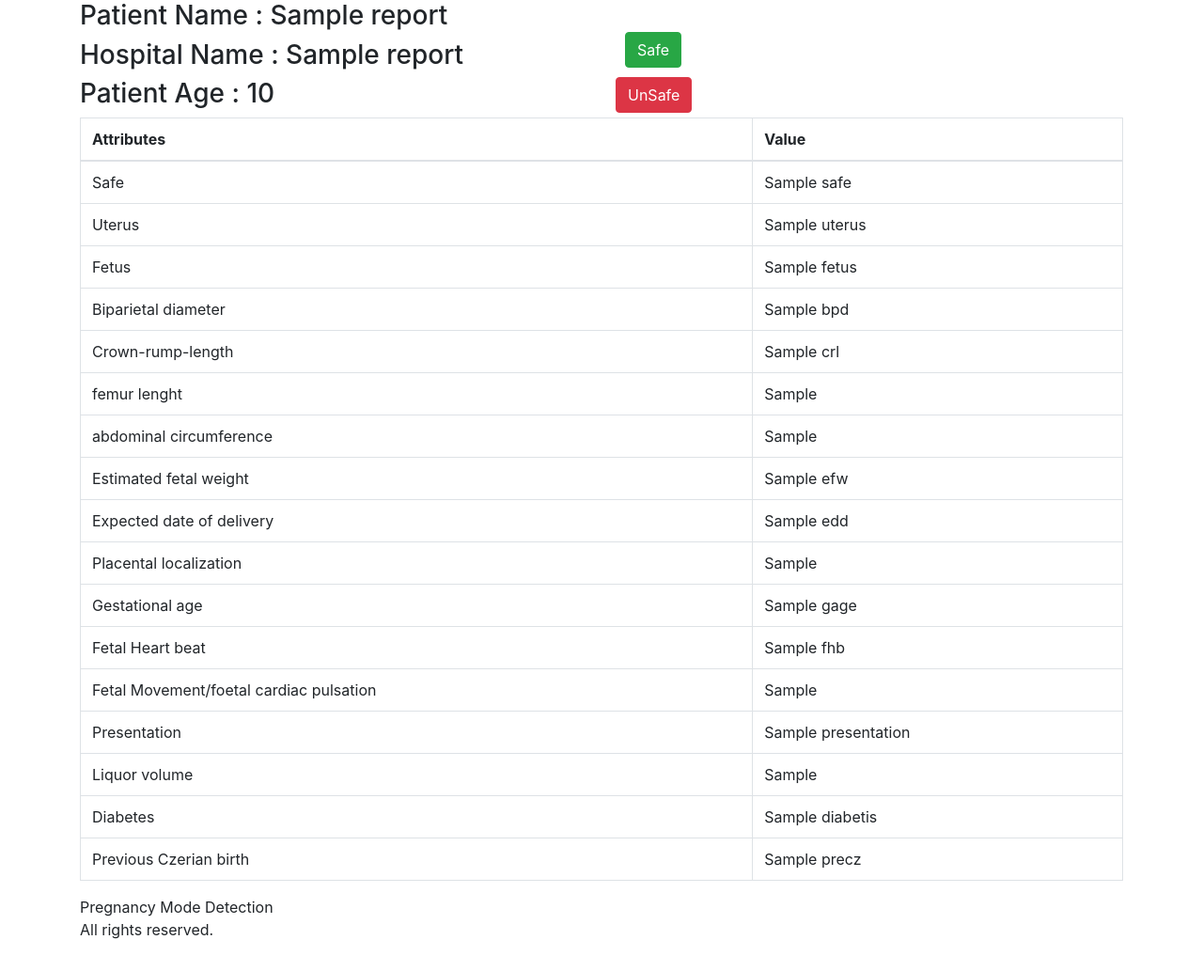
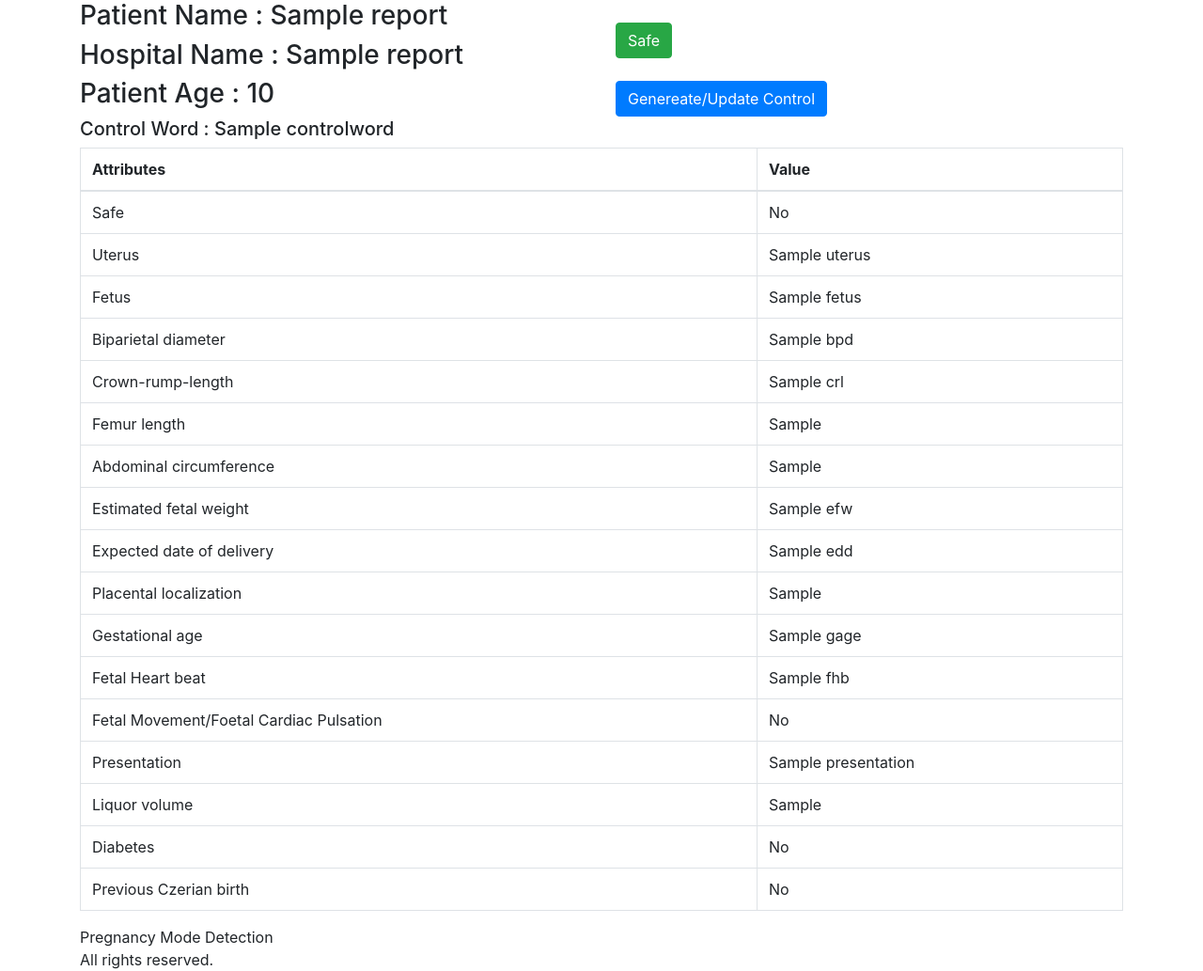
Before and after one commit to Shusmoy108/Pregnancy-Mode-Detection, a Django app: template pregnancy_mode_detection/templates/report.html in a window 1280 px wide. Shown: the part 56-1089 px from the top of the page at 94% size. Before the commit the page ends 1055 px from the top, so only its background shows below. Run offline with Django 3.2, Linux system fonts and the light colour scheme; the template is opened without the code that fills it: most values are stand-ins (such as "Sample title", 1, 10 or a date in 2020); some libraries are stand-ins or nearby versions.

Commit message:
herokudone

```diff
--- a/pregnancy_mode_detection/report.py
+++ b/pregnancy_mode_detection/report.py
@@ -22,6 +22,7 @@ class Report:
 		self.safe="X"
 		self.controlword=""
 	def createcontrol(self):
+		self.controlword=""
 		if self.uterus=='Gravid':
 			self.controlword=self.controlword+"1"
 		else:
@@ -74,7 +75,7 @@ class Report:
 			self.controlword=self.controlword+"1"
 		else:
 			self.controlword=self.controlword+"0"
-		if self.presentation=='1':
+		if self.precz=='1':
 			self.controlword=self.controlword+"1"
 		else:
 			self.controlword=self.controlword+"0"
--- a/pregnancy_mode_detection/templates/report.html
+++ b/pregnancy_mode_detection/templates/report.html
@@ -6,11 +6,19 @@
 			<h3>Patient Name : {{report.pname}}</h3>
 			<h3>Hospital Name : {{report.hname}}</h3>
 			<h3>Patient Age : {{report.age}}</h3>
+			<h5>Control Word : {{report.controlword}}</h5>
 		</div>
 		<div class="col-sm-4">
 			<br/>
-			<a  href="/safe/{{id}}/"><button class="btn btn-success" style="margin: 10;">Safe</button></a><br/>
+			{% if report.safe == "1" %}
 			<a  href="/unsafe/{{id}}/"><button class="btn btn-danger">UnSafe</button></a>
+			{% else %}
+			<a  href="/safe/{{id}}/"><button class="btn btn-success">Safe</button></a>
+
+			{% endif %}
+			<br/>
+			<br/>
+			<a  href="/control/{{id}}/"><button class="btn btn-primary">Genereate/Update Control</button></a>
 		</div>
 
 	</div>
@@ -25,7 +33,12 @@
     <tbody>
 		<tr>
 			<td>Safe</td>
-			<td>{{report.safe}}</td>
+			{% if report.safe == "1" %}
+			<td>Yes</td>
+			{% else %}
+			<td>No</td>
+			{% endif %}
+
 		</tr>
 		<tr>
 			<td>Uterus</td>
@@ -44,11 +57,11 @@
 			<td>{{report.crl}}</td>
 		</tr>
 		<tr>
-			<td>femur lenght</td>
+			<td>Femur length</td>
 			<td>{{report.fl}}</td>
 		</tr>
 		<tr>
-			<td>abdominal circumference </td>
+			<td>Abdominal circumference </td>
 			<td>{{report.ac}}</td>
 		</tr>
 		<tr>
@@ -72,8 +85,12 @@
 			<td>{{report.fhb}}</td>
 		</tr>
 		<tr>
-			<td>Fetal Movement/foetal cardiac pulsation </td>
-			<td>{{report.fm}}</td>
+			<td>Fetal Movement/Foetal Cardiac Pulsation </td>
+			{% if report.fm == "1" %}
+			<td>Yes</td>
+			{% else %}
+			<td>No</td>
+			{% endif %}
 		</tr>
 		<tr>
 			<td>Presentation</td>
@@ -85,11 +102,19 @@
 		</tr>
 		<tr>
 			<td>Diabetes </td>
-			<td>{{report.diabetis}}</td>
+			{% if report.diabetis == "1" %}
+			<td>Yes</td>
+			{% else %}
+			<td>No</td>
+			{% endif %}
 		</tr>
 		<tr>
 			<td>Previous Czerian birth</td>
-			<td>{{report.precz}}</td>
+			{% if report.precz == "1" %}
+			<td>Yes</td>
+			{% else %}
+			<td>No</td>
+			{% endif %}
 		</tr>
 
     </tbody>
--- a/pregnancy_mode_detection/urls.py
+++ b/pregnancy_mode_detection/urls.py
@@ -15,7 +15,7 @@ Including another URLconf
 """
 from django.contrib import admin
 from django.urls import path
-from pregnancy_mode_detection.views import templateexample,form,addreport,showreport,report,login,safe,unsafe
+from pregnancy_mode_detection.views import templateexample,form,addreport,showreport,report,login,safe,unsafe,control
 urlpatterns = [
     path('', login,name="login"),
     path('admin/', admin.site.urls),
@@ -24,5 +24,6 @@ urlpatterns = [
     path('reports/', showreport,name="showreports"),
     path('report/<id>/', report,name="report"),
     path('safe/<id>/', safe,name="safe"),
-    path('unsafe/<id>/', unsafe,name="unsafe")
+    path('unsafe/<id>/', unsafe,name="unsafe"),
+    path('control/<id>/', control,name="unsafe"),
 ]
```
Also changed, not shown: pregnancy_mode_detection/views.py (+10 -0 lines).
